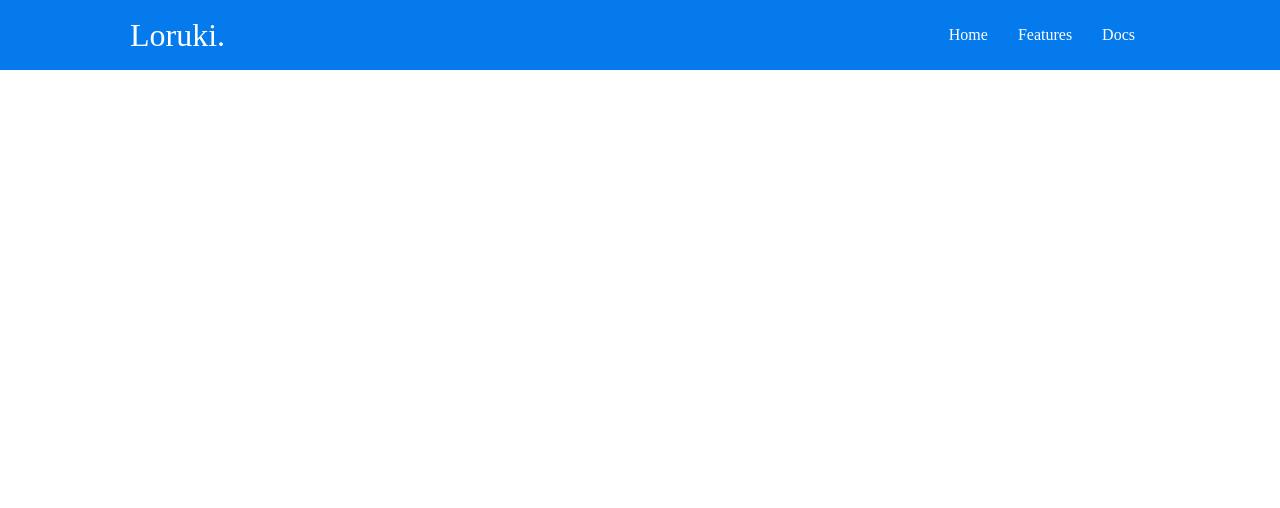
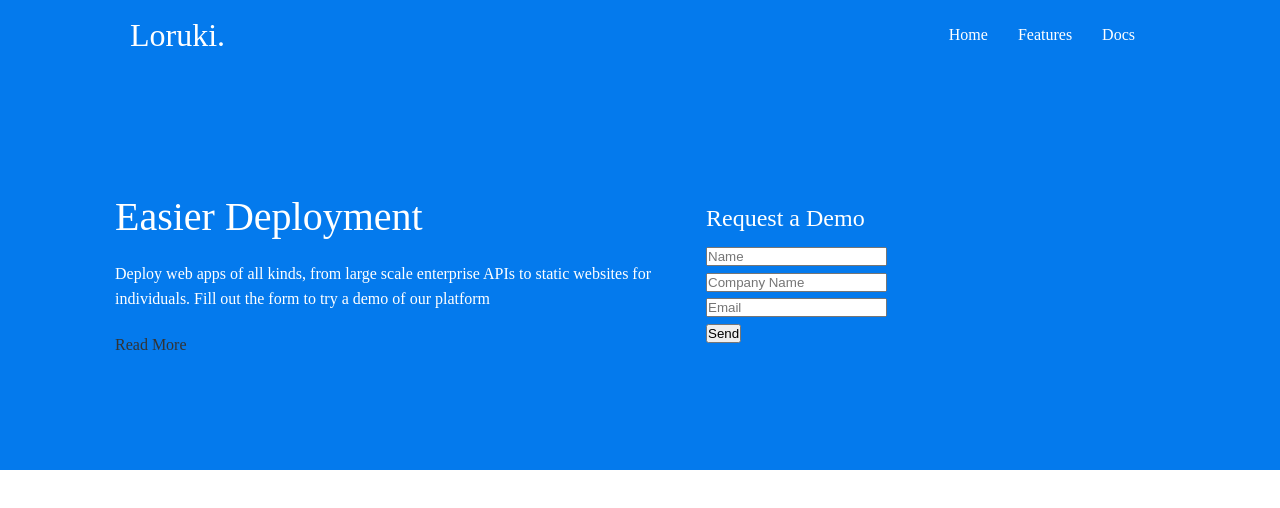
Before and after one commit to Hankscr459/-Traversy_Css_FreeCourse, a plain HTML site: page index.html in a window 1280 px wide. Drawn offline with Linux system fonts and the light colour scheme.

Commit message:
Showcase Area & Grid

```diff
--- a/css/styles.css
+++ b/css/styles.css
@@ -1,4 +1,8 @@
 @import url('https://fonts.googleapis.com/css2?family=Lato:wght@300&display=swap');
+
+:root {
+    --primary-color: #047aed;
+}
 
 * {
     box-sizing: border-box;
@@ -37,7 +41,7 @@ img {
 }
 
 .navbar {
-    background-color: #047aed;
+    background-color: var(--primary-color);
     color: #fff;
     height: 70px;
 }
@@ -60,6 +64,28 @@ img {
     justify-content: space-between;
 }
 
+/* Showcase */
+.showcase {
+    height: 400px;
+    background-color: var(--primary-color);
+    color: #fff;
+    position: relative;
+}
+
+.showcase h1 {
+    font-size: 40px;
+}
+
+.showcase p {
+    margin: 20px 0;
+}
+
+.showcase .grid {
+    grid-template-columns: 55% 45%;
+    gap: 30px;
+}
+
+/* Utilities */
 .container {
     max-width: 1100px;
     margin: 0 auto;
@@ -73,3 +99,11 @@ img {
     align-items: center;
     height: 100%;
 }
+.grid {
+    display: grid;
+    grid-template-columns: repeat(2, 1fr);
+    gap: 20px;
+    justify-content: center;
+    align-items: center;
+    height: 100%;
+}
--- a/index.html
+++ b/index.html
@@ -21,5 +21,33 @@
             </nav>
         </div>
     </div>
+    <!-- Showcase -->
+    <section class="showcase">
+        <div class="container grid">
+            <div class="showcase-text">
+                <h1>Easier Deployment</h1>
+                    <p>Deploy web apps of all kinds, from
+                    large scale enterprise APIs to static
+                    websites for individuals. Fill out the
+                    form to try a demo of our platform</p>
+                    <a href="features.html" class="btn btn-outline">Read More</a>
+            </div>
+            <div class="showcase-form card">
+                <h2>Request a Demo</h2>
+                <form>
+                    <div class="form-control">
+                        <input type="text" name="name" placeholder="Name" required>
+                    </div>
+                    <div class="form-control">
+                        <input type="text" name="name" placeholder="Company Name" required>
+                    </div>
+                    <div class="form-control">
+                        <input type="email" name="name" placeholder="Email" required>
+                    </div>
+                    <input type="submit" value="Send" class="btn btn-primary">
+                </form>
+            </div>
+        </div>
+    </section>
 </body>
 </html>
```
